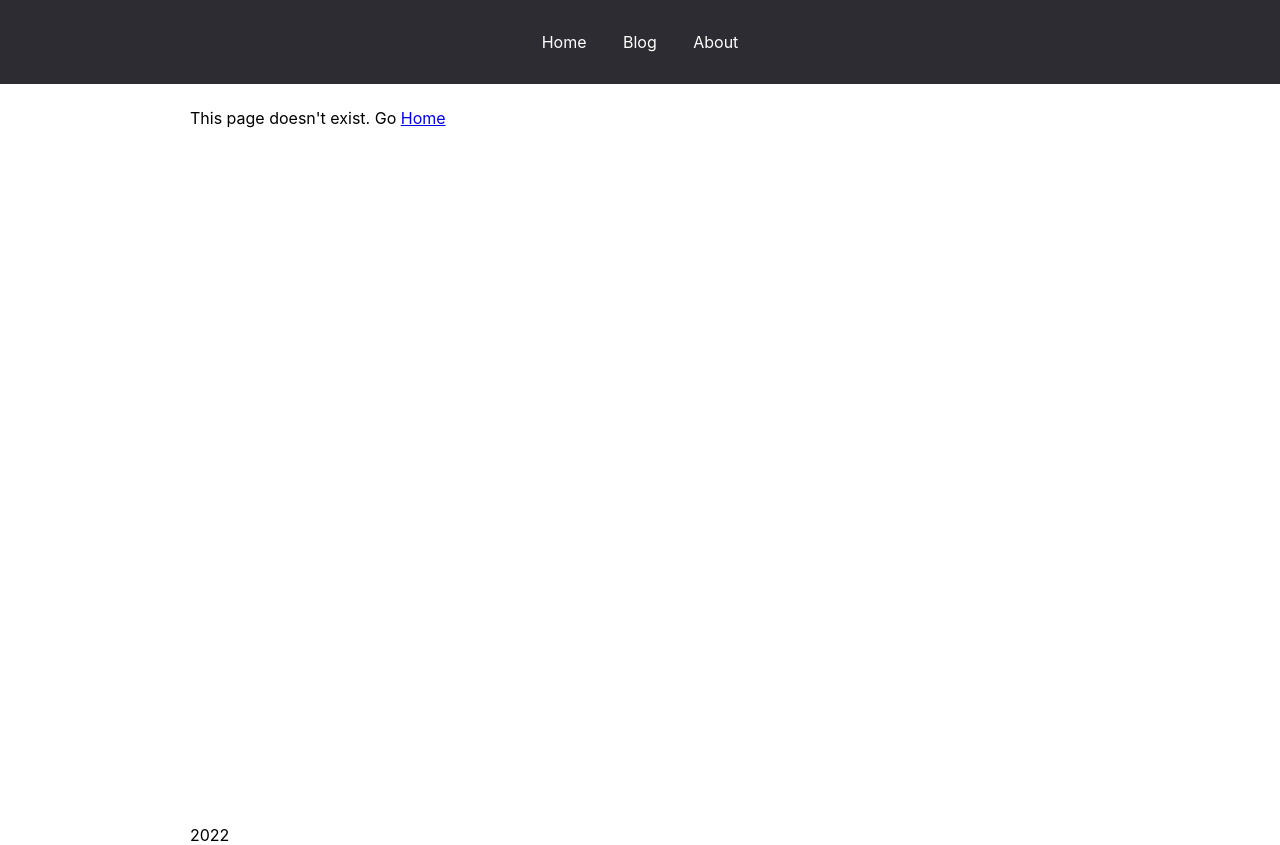
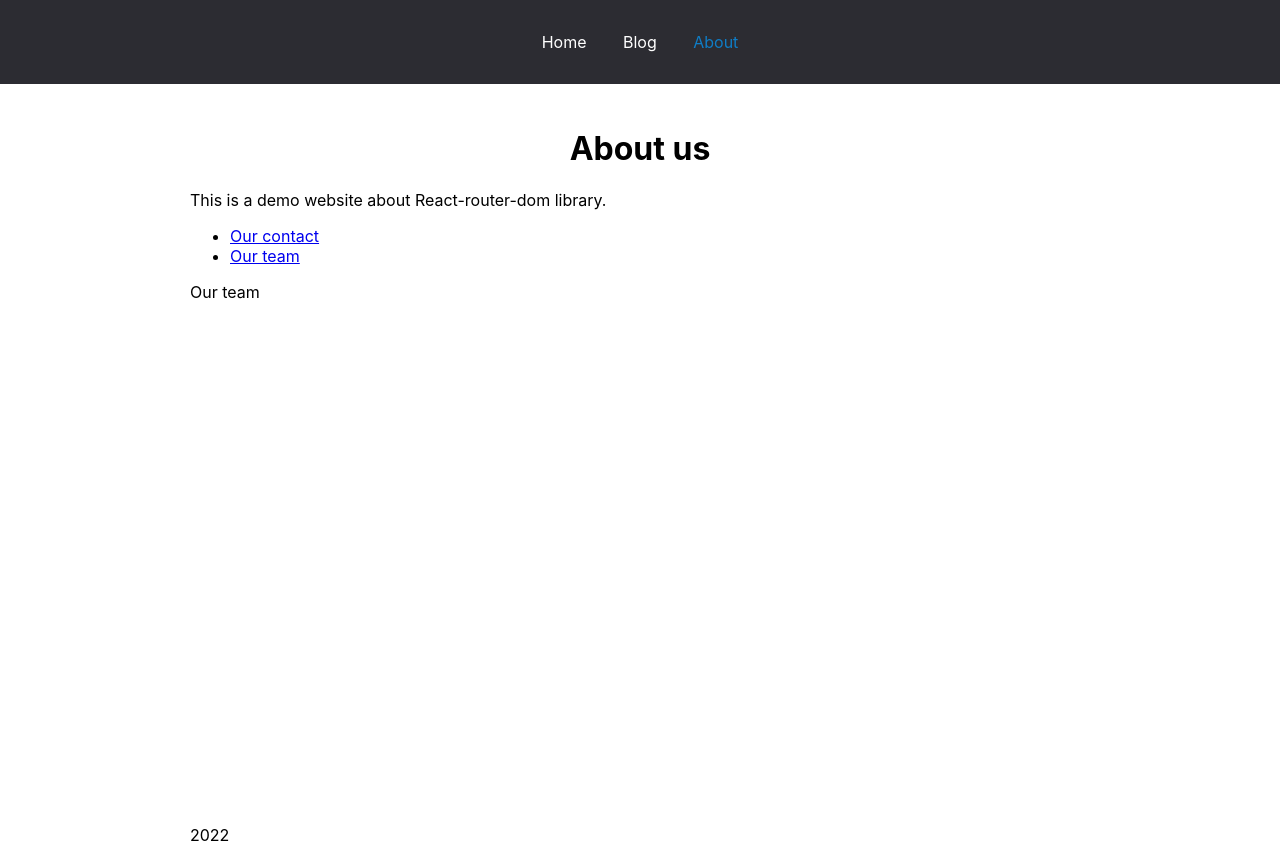
Before and after one commit to AleksandrErmolov/react-routing-version6, a React (Create React App) app: page /about/team in a window 1280 px wide. Built offline with nearby package versions, Linux system fonts and the light colour scheme.

Commit message:
add nested routes

```diff
--- a/src/App.jsx
+++ b/src/App.jsx
@@ -19,7 +19,10 @@ function App() {
         <Routes>
           <Route path='/' element={<Layout />} >
             <Route index element={<Homepage />} />
-            <Route path='/about' element={<AboutPage />} />
+            <Route path='/about/*' element={<AboutPage />}>
+              <Route path="contacs" element={<p>Our contact</p>} />
+              <Route path="team" element={<p>Our team</p>} />
+            </Route>
             <Route path='/about-us' element={<Navigate to='/about' replace />} />
             <Route path='/posts' element={<BloggPage />} />
             <Route path='/posts/:id' element={<SinglePage />} />
--- a/src/components/CustomLink.jsx
+++ b/src/components/CustomLink.jsx
@@ -4,7 +4,10 @@ import { Link, useMatch } from 'react-router-dom'
 export default function CustomLink({ children, to, ...props }) {
 
     //Получает адрес страницы и делает её ссылкой активной...
-    const match = useMatch(to);
+    const match = useMatch({
+        path: to,
+        end: to.length === 1,
+    });
 
     return (
         <Link
--- a/src/pages/AboutPage.jsx
+++ b/src/pages/AboutPage.jsx
@@ -1,10 +1,25 @@
 import React from 'react'
+import { Link, Outlet, Route, Routes } from 'react-router-dom';
 
 const AboutPage = () => {
     return (
         <div>
             <h1>About us</h1>
             <p>This is a demo website about React-router-dom library.</p>
+
+            <ul>
+                <li><Link to="contacs"> Our contact </Link></li>
+                <li><Link to="team"> Our team </Link></li>
+            </ul>
+
+            {/* <Routes>
+                <Route path="contacs" element={<p>Our contact</p>} />
+                <Route path="team" element={<p>Our team</p>} />
+            </Routes> */}
+            <Outlet />
+
+
+
         </div>
     )
 }
--- a/src/pages/BloggPage.jsx
+++ b/src/pages/BloggPage.jsx
@@ -1,5 +1,5 @@
 import React, { useEffect, useState } from 'react'
-import { Link, useParams, useSearchParams } from 'react-router-dom';
+import { Link, useSearchParams } from 'react-router-dom';
 import BlogFilter from '../components/BlogFilter';
 
 export default function BloggPage() {
```
